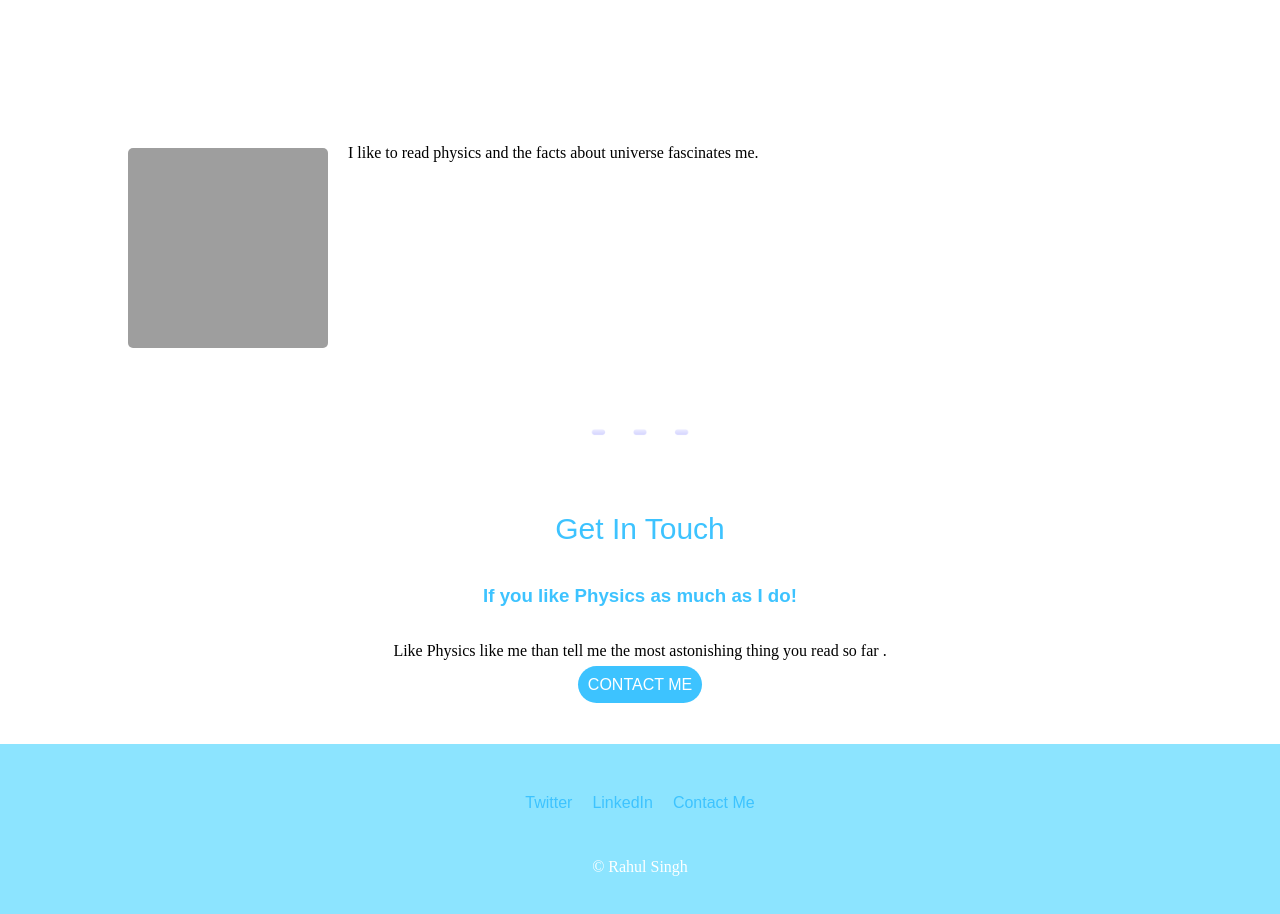
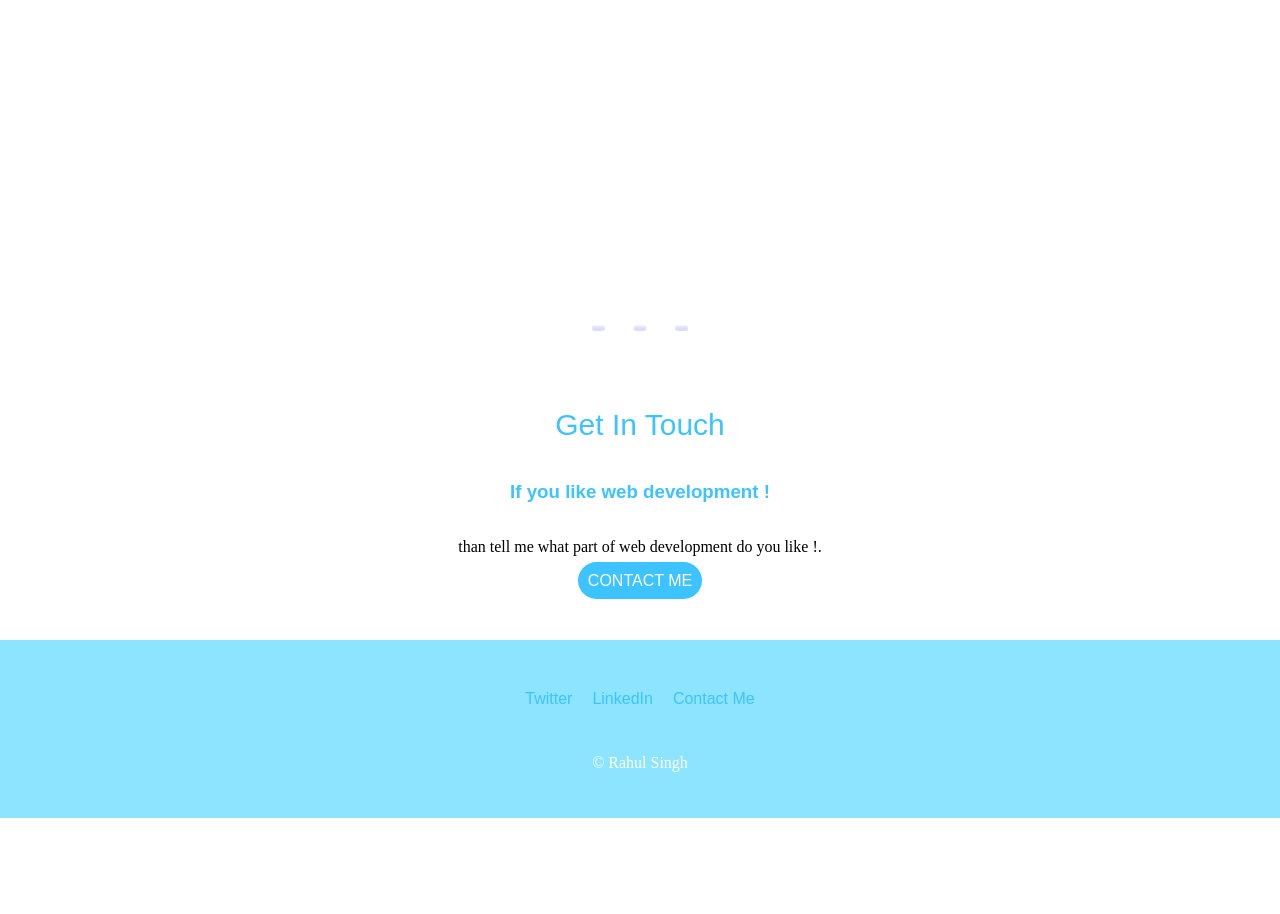
Before and after one commit to rahultangriya/Personal-Portfolio-Website, a plain HTML site: page index.html in a window 1280 px wide. Shown: the part 1460-2374 px from the top of the page. After the commit the page ends 2278 px from the top, so only its background shows below. Drawn offline with Linux system fonts and the light colour scheme; grey boxes are pictures that could not be loaded.

Commit message:
Update index.html

```diff
--- a/index.html
+++ b/index.html
@@ -56,14 +56,7 @@
                 <p>I am learning to code when I was 17 yrs old. I am good at designing user interface of a website and using different fontend frameworks. I am also an intermediate coder and a 2* coder on codechef. I have solved more than 800 dsa problems across platforms and has given around 50 contests across platforms like Leetcode,Codeforces, Codechef and Atcoder .</p>
             </div>
         </div>
-        <div class="item skill2">
-            <div class="skill2img">
-                <img src="./inkathazo-meerkat-image-with-labels.png" width="200px"height="200px">
-            </div>
-            <div class="skill2 para">
-                <p>I like to read physics and the facts about universe fascinates me.</p>
-            </div>
-        </div>
+
     </div>
     <div class="item partitionimg" style="opacity:0.2;">
             <img src="./9788036.png" height="100px">
@@ -73,10 +66,10 @@
             <p>Get In Touch</p>
         </div>
         <div class="item subheading">
-            <h3>If you like Physics as much as I do!</h3>
+            <h3>If you like web development !</h3>
         </div>
         <div class="item getintouchpara">
-            <p>Like Physics like me than tell me the most astonishing thing you read so far .</p>
+            <p>than tell me what part of web development do you like !.</p>
         </div>
         <div class="item ">
             <a  href="mailto:rahultangriya01@gmail.com"class="getintouchbutton">CONTACT ME</a>
```
